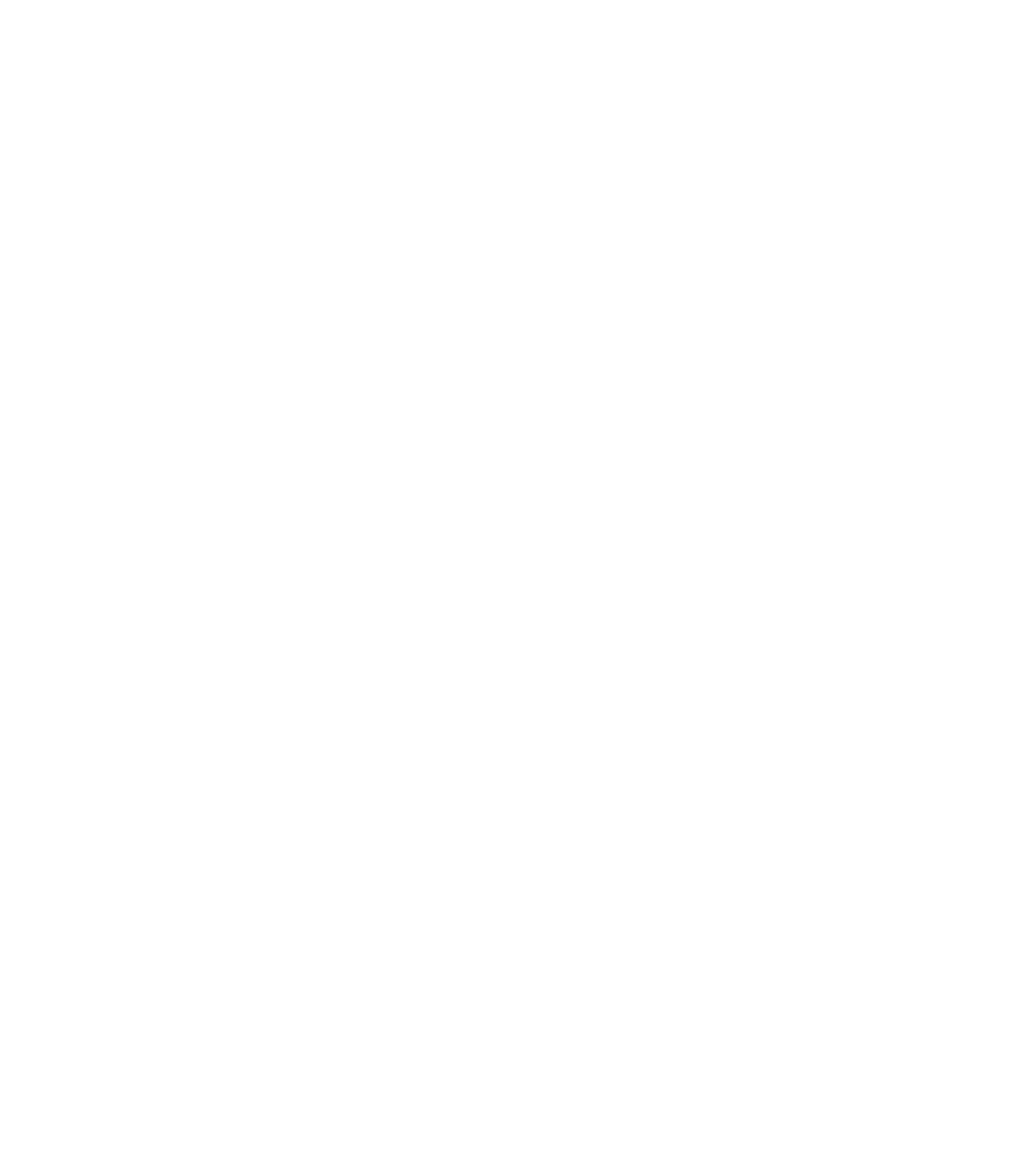
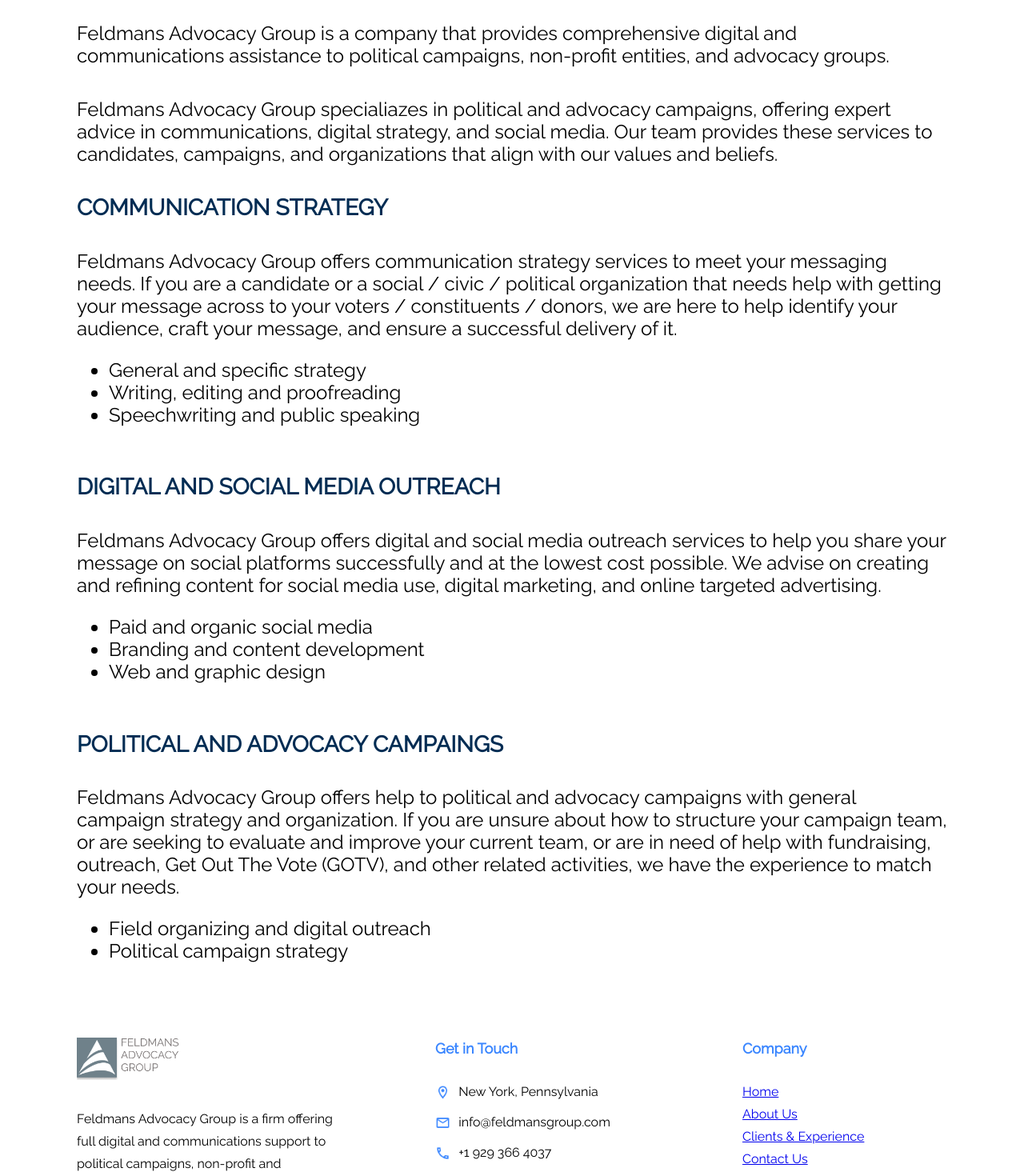
Before and after one commit to Korzyukova/feldmans-firebase-react, a React (Vite) app in the folder client/: page /contact-us in a window 1280 px wide. Before the commit this address had no page. Shown: the part 600-2070 px from the top of the page at 80% size. Before the commit the page ends 800 px from the top, so only its background shows below. Built offline with nearby package versions, Linux system fonts and the light colour scheme.

Commit message:
all pages

```diff
--- /dev/null
+++ b/client/src/components/ClientsExperience/ClientsExperience.css
@@ -0,0 +1,10 @@
+@import url('https://fonts.googleapis.com/css2?family=Inter&family=Raleway:wght@300;400&display=swap');
+
+.clientsexperience {
+    display: flex;
+    flex-direction: column;
+    width: 85vw;
+    margin-top: 40px;
+    margin-bottom: 40px;
+
+}
--- /dev/null
+++ b/client/src/components/ClientsExperience/ClientsExperience.jsx
@@ -0,0 +1,22 @@
+import "../ClientsExperience/ClientsExperience.css";
+
+export default function ClientsExperience() {
+    return (
+      <>
+        <div className="clientsexperience">
+            <h1 className="first">OUR STORY</h1>
+            <h2 className="second">Feldmans Advocacy Group was founded in 2017. It is named after Grigoriy Feldman, a Soviet mathematician and economist, persecuted by the Soviet government led by Joseph Stalin. It is because of this foundation that we are committed to causes of democracy, human and civil rights, and justice.</h2>
+
+            <h1 className="first">WHO WE ARE</h1>
+
+<ul>
+<li>Pavel Ivlev, President & Owner</li>
+<li>Andrey Romanov, Senior Associate & Co-Owner</li>
+<li>Jack Legore, Senior Associate & Co-Owner</li>
+<li><li>Jack Legore, Senior Associate & Co-Owner</li></li>
+</ul>
+
+        </div>
+      </>
+    );
+  }
--- /dev/null
+++ b/client/src/components/Contact/Contact.css
@@ -0,0 +1,10 @@
+@import url('https://fonts.googleapis.com/css2?family=Inter&family=Raleway:wght@300;400&display=swap');
+
+.contact {
+    display: flex;
+    flex-direction: column;
+    width: 85vw;
+    margin-top: 40px;
+    margin-bottom: 40px;
+
+}
--- /dev/null
+++ b/client/src/components/Contact/Contact.jsx
@@ -0,0 +1,47 @@
+import "../Contact/Contact.css";
+
+export default function Contact() {
+    return (
+      <>
+        <div className="contact">
+            <h1 className="first">WHAT WE DO</h1>
+            <h2 className="second">Feldmans Advocacy Group is a company that provides comprehensive digital and communications assistance to
+political campaigns, non-profit entities, and advocacy groups.</h2>
+            <h2 className="second">Feldmans Advocacy Group specialiazes in political and advocacy campaigns, offering expert advice in
+communications, digital strategy, and social media. Our team provides these services to candidates, campaigns, and
+organizations that align with our values and beliefs.</h2>
+            <h1 className="first">COMMUNICATION STRATEGY</h1>
+            <h2 className="second">Feldmans Advocacy Group offers communication strategy services to meet your messaging needs. If you are
+a candidate or a social / civic / political organization that needs help with getting your message across to your
+voters / constituents / donors, we are here to help identify your audience, craft your message, and ensure a successful
+delivery of it.
+<ul>
+<li>General and specific strategy</li>
+<li>Writing, editing and proofreading</li>
+<li>Speechwriting and public speaking</li>
+</ul>
+</h2>
+            <h1 className="first">DIGITAL AND SOCIAL MEDIA OUTREACH</h1>
+            <h2 className="second">Feldmans Advocacy Group offers digital and social media outreach services to help you share your message on
+social platforms successfully and at the lowest cost possible. We advise on creating and refining content for social
+media use, digital marketing, and online targeted advertising.
+<ul>
+<li>Paid and organic social media</li>
+<li>Branding and content development</li>
+<li>Web and graphic design</li>
+</ul>
+</h2>
+            <h1 className="first">POLITICAL AND ADVOCACY CAMPAINGS</h1>
+            <h2 className="second">Feldmans Advocacy Group offers help to political and advocacy campaigns with general campaign strategy and
+organization. If you are unsure about how to structure your campaign team, or are seeking to evaluate and improve
+ your current team, or are in need of help with fundraising, outreach, Get Out The Vote (GOTV), and other related
+activities, we have the experience to match your needs.
+<ul>
+<li>Field organizing and digital outreach</li>
+<li>Political campaign strategy</li>
+</ul>
+</h2>
+        </div>
+      </>
+    );
+  }
--- a/client/src/components/Footer/Footer.jsx
+++ b/client/src/components/Footer/Footer.jsx
@@ -25,10 +25,10 @@
            <div className="footer-third">
            <ul className="footer-company">
            <li className="name">Company</li>
-           <li>Home</li>
-           <li>About Us</li>
-           <li>Clients & Experience</li>
-           <li>Contact Us</li>
+           <li><a className="header__links-movies" href="/">Home</a></li>
+           <li><a className="header__links-movies" href="/aboutus">About Us</a></li>
+           <li><a className="header__links-movies" href="/clients">Clients & Experience</a></li>
+           <li><a className="header__links-movies" href="/contacts">Contact Us</a></li>
            </ul>
            </div>
         </footer>
--- a/client/src/components/Header/Header.jsx
+++ b/client/src/components/Header/Header.jsx
@@ -4,10 +4,10 @@
 import city from '../../images/city.png';
 export default function Header() {
   const links = {
-    link1: 'https://www.google.com',
-    link2: 'https://www.reddit.com',
-    link3: 'https://www.korzuk.com',
-    link4: 'https://www.korzuk.com',
+    link1: '/',
+    link2: '/aboutus',
+    link3: '/clients',
+    link4: '/contact-us',
 };
     return (
       <>
--- /dev/null
+++ b/client/src/pages/Clients/Clients.jsx
@@ -0,0 +1,14 @@
+import Header from "../../components/Header/Header";
+import Footer from "../../components/Footer/Footer";
+import ClientsExperience from "../../components/ClientsExperience/CLientsExperience";
+
+import "./Clients.css";
+export default function Home() {
+    return (
+      <>
+       <Header />
+       <ClientsExperience />
+       <Footer />
+      </>
+    );
+  }
--- /dev/null
+++ b/client/src/pages/ContactUs/ContactUs.jsx
@@ -0,0 +1,14 @@
+import Header from "../../components/Header/Header";
+import Footer from "../../components/Footer/Footer";
+import Contact from "../../components/Contact/Contact";
+
+import "./ContactUs.css";
+export default function Home() {
+    return (
+      <>
+       <Header />
+       <Contact />
+       <Footer />
+      </>
+    );
+  }
```
Also changed, not shown: client/src/main.jsx (+10 -0 lines), client/src/pages/Clients/Clients.css (added), client/src/pages/ContactUs/ContactUs.css (added).
